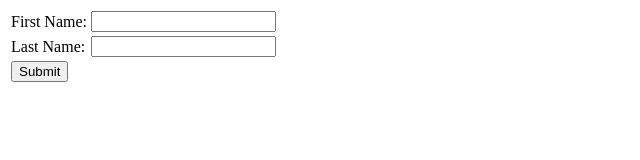
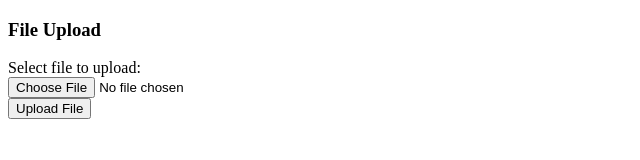
Before and after one commit to ss-raicangu/nodejs-practice, a plain HTML site: page index.htm in a window 1280 px wide. Shown: the whole page, without its empty margins (0-640 px from the left). Drawn offline with Linux system fonts and the light colour scheme.

Commit message:
Processing files uploaded to the server through HTML-Form's POST method with multipart/form-data encoding. Done by using the multer module in express.

```diff
--- a/index.htm
+++ b/index.htm
@@ -1,23 +1,17 @@
 <!DOCTYPE html>
 <html>
 
+<head>
+    <title>File Uploading Form</title>
+</head>
+
 <body>
-    <form action="http://127.0.0.1:8081/process-post" method="POST">
-        <table>
-            <tbody>
-                <tr>
-                    <td><label for="ln">First Name: </label></td>
-                    <td><input id="fn" type="text" name="first_name"></td>
-                </tr>
-                <tr>
-                    <td><label for="ln">Last Name: </label></td>
-                    <td><input id="ln" type="text" name="last_name"></td>
-                </tr>
-                <tr>
-                    <td colspan=2><input type="submit" value="Submit"></td>
-                </tr>
-            </tbody>
-        </table>
+    <h3>File Upload</h3>
+    Select file to upload:<br>
+    <form action="http://127.0.0.1:8081/file-upload" method="POST" enctype="multipart/form-data">
+        <!--File size in bytes. Can also specify acceptable file type using accept attribute.-->
+        <input type="file" name="file"><br>
+        <input type="submit" value="Upload File">
     </form>
 </body>
 
```
Also changed, not shown: server.js (+27 -12 lines), 1 other file.
